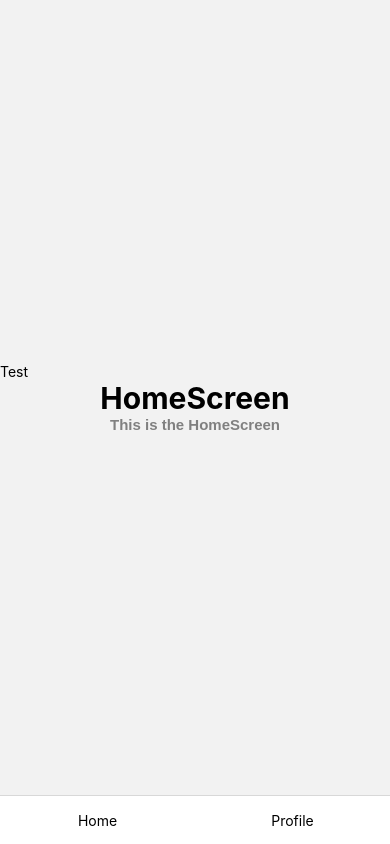
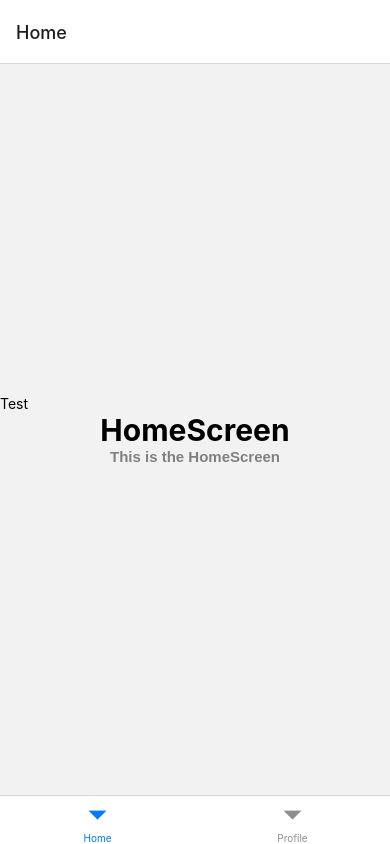
Before and after one commit to hikionori/funle_frontend, a React Native app: screen /Login in a window 390 px wide. Built offline with nearby package versions, Linux system fonts and the light colour scheme.

Commit message:
Setting up auth and home navigation

```diff
--- a/App.tsx
+++ b/App.tsx
@@ -4,40 +4,35 @@ import React from "react";
 import { StyleSheet, Text, View } from "react-native";
 import HomeScreen from "./src/screens/HomeScreen";
 import ProfileScreen from "./src/screens/ProfileScreen";
+import RegisterScreen from "./src/screens/RegisterScreen";
+import LoginScreen from "./src/screens/LoginScreen";
 
 import { NavigationContainer } from "@react-navigation/native";
 import { createBottomTabNavigator } from "@react-navigation/bottom-tabs";
-import { createStackNavigator } from "@react-navigation/stack";
+import { createNativeStackNavigator } from "@react-navigation/native-stack";
 
-const Tab = createBottomTabNavigator();
+const HomeNavigation = createBottomTabNavigator();
+const AuthNavigation = createNativeStackNavigator();
 
 export default function App() {
-  return (
-    <>
-      <StatusBar style="auto" />
-      <NavigationContainer>
-        <Tab.Navigator initialRouteName="Home">
-          <Tab.Screen
-            name="Home"
-            component={HomeScreen}
-            options={{
-              headerShown: false,
-              tabBarShowLabel: false,
-              tabBarIcon: () => <Text>Home</Text>,
-            }}
-          />
-          <Tab.Screen
-            name="Profile"
-            component={ProfileScreen}
-            options={{
-              headerShown: false,
-              tabBarShowLabel: false,
-              tabBarIcon: () => <Text>Profile</Text>,
-            }}
-          />
-        </Tab.Navigator>
-      </NavigationContainer>
-    </>
+    const auth = true;
 
-  );
+    return (
+        <NavigationContainer>
+            {auth ? (
+
+                <HomeNavigation.Navigator>
+                    <HomeNavigation.Screen name="Home" component={HomeScreen} />
+                    <HomeNavigation.Screen name="Profile" component={ProfileScreen} />
+                </HomeNavigation.Navigator>
+            ) : (
+
+                <AuthNavigation.Navigator>
+                    <AuthNavigation.Screen name="Login" component={LoginScreen} />
+                    <AuthNavigation.Screen name="Register" component={RegisterScreen} />
+                    <HomeNavigation.Screen name="Home" component={HomeScreen} />
+                </AuthNavigation.Navigator>
+            )}
+        </NavigationContainer>
+    );
 }
--- a/package.json
+++ b/package.json
@@ -11,7 +11,7 @@
     "dependencies": {
         "@react-navigation/bottom-tabs": "^6.4.0",
         "@react-navigation/native": "^6.0.13",
-        "@react-navigation/stack": "^6.3.2",
+        "@react-navigation/native-stack": "^6.3.2",
         "expo": "~45.0.0",
         "expo-community-flipper": "^46.0.2",
         "expo-dev-client": "~1.0.1",
--- /dev/null
+++ b/src/screens/LoginScreen/index.tsx
@@ -0,0 +1,14 @@
+import { Text, View } from 'react-native'
+import React, { Component } from 'react'
+
+export class LoginScereen extends Component {
+  render() {
+    return (
+      <View>
+        <Text>LoginScereen</Text>
+      </View>
+    )
+  }
+}
+
+export default LoginScereen
--- /dev/null
+++ b/src/screens/RegisterScreen/index.tsx
@@ -0,0 +1,14 @@
+import { Text, View } from 'react-native'
+import React, { Component } from 'react'
+
+export class RegisterScreen extends Component {
+  render() {
+    return (
+      <View>
+        <Text>RegisterScreen</Text>
+      </View>
+    )
+  }
+}
+
+export default RegisterScreen
```
Also changed, not shown: 1 other file (tests, documents, lock files or other folders).
